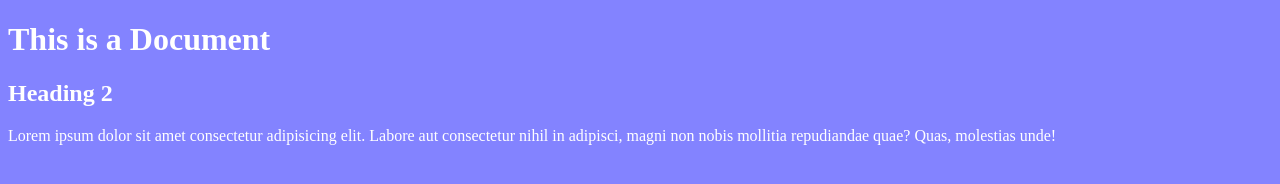
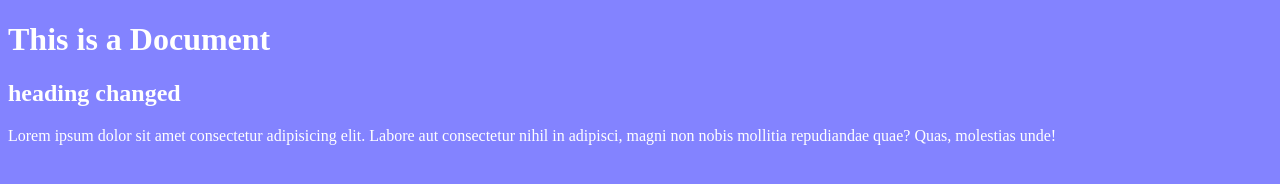
Before and after one commit to NabidadKhan/Project-Top, a plain HTML site: page index.html in a window 1280 px wide. Drawn offline with Linux system fonts and the light colour scheme.

Commit message:
added heading text

```diff
--- a/index.html
+++ b/index.html
@@ -8,7 +8,7 @@
 </head>
 <body id="mybody">
     <h1>This is a Document</h1>
-    <h2>Heading 2</h2>
+    <h2>heading changed</h2>
     <p>Lorem ipsum dolor sit amet consectetur adipisicing elit. Labore aut consectetur nihil in adipisci, magni non nobis mollitia repudiandae quae? Quas, molestias unde!</p>
 </body>
 </html>
```
